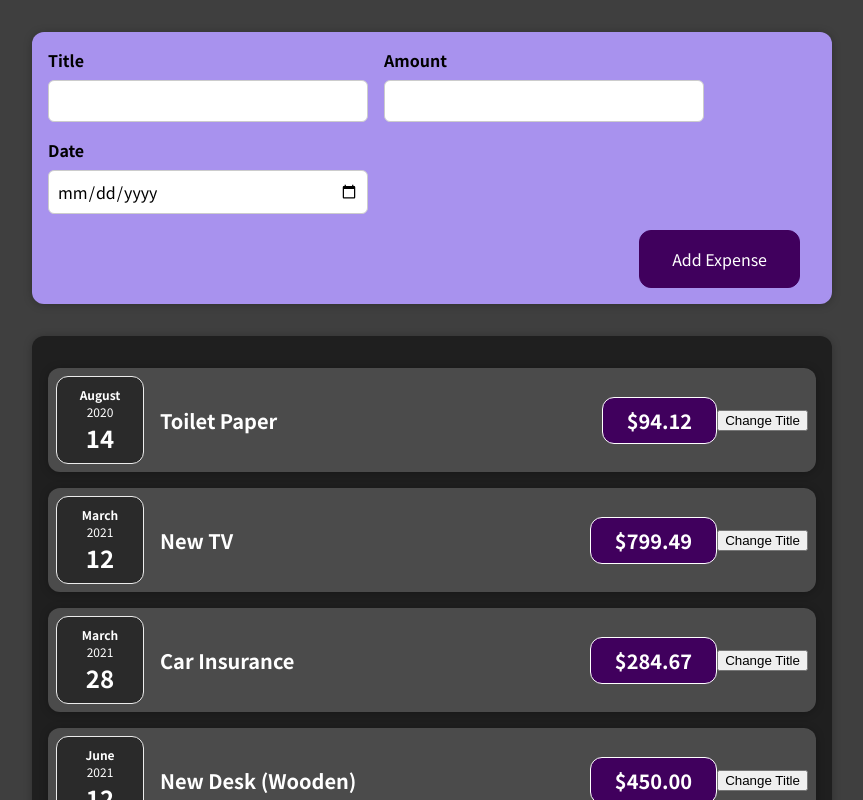
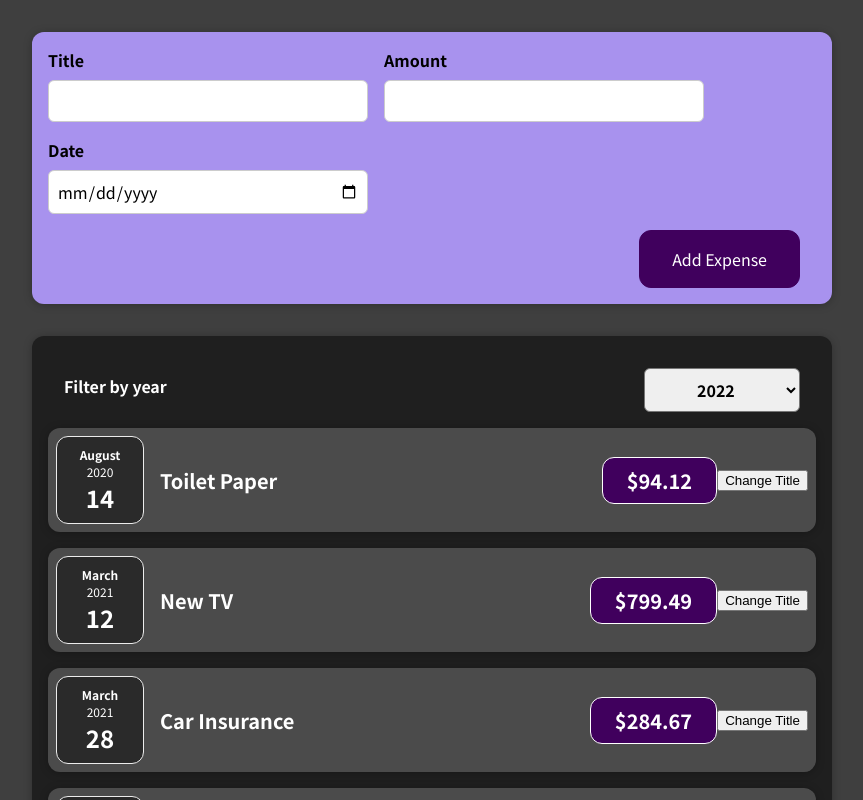
Before and after one commit to DavidAGullo/react-learning-project, a React (Create React App) app: page / in a window 1280 px wide. Shown: the top 800 px of the page, without its empty margins (208-1071 px from the left). Built offline with nearby package versions, Linux system fonts and the light colour scheme.

Commit message:
ExpenseFilter.js Added

```diff
--- a/src/components/Expenses/Expense.js
+++ b/src/components/Expenses/Expense.js
@@ -1,15 +1,23 @@
 import ExpenseItem from "./ExpenseItem"
 import Card from "../UI/Card"
 import './Expense.css';
+import ExpensesFilter from "./ExpenseFilter";
 
 function Expense(props) {
+    const filterChangeHandler = (selectedYear) => {
+        console.log(selectedYear);
+    }
+
     return (
+        <div>
             <Card className='expenses'>
+                <ExpensesFilter onFilterChange={filterChangeHandler}/>
                 <ExpenseItem title={props.expenses[0].title} amount={props.expenses[0].amount} date={props.expenses[0].date}></ExpenseItem>
                 <ExpenseItem title={props.expenses[1].title} amount={props.expenses[1].amount} date={props.expenses[1].date}></ExpenseItem>
                 <ExpenseItem title={props.expenses[2].title} amount={props.expenses[2].amount} date={props.expenses[2].date}></ExpenseItem>
                 <ExpenseItem title={props.expenses[3].title} amount={props.expenses[3].amount} date={props.expenses[3].date}></ExpenseItem>
             </Card>
+        </div>
     )
 }
 
--- /dev/null
+++ b/src/components/Expenses/ExpenseFilter.css
@@ -0,0 +1,24 @@
+.expenses-filter {
+    color: white;
+    padding: 0 1rem;
+}
+
+.expenses-filter__control {
+  display: flex;
+  width: 100%;
+  align-items: center;
+  justify-content: space-between;
+  margin: 1rem 0;
+}
+
+.expenses-filter label {
+  font-weight: bold;
+  margin-bottom: 0.5rem;
+}
+
+.expenses-filter select {
+  font: inherit;
+  padding: 0.5rem 3rem;
+  font-weight: bold;
+  border-radius: 6px;
+}
--- /dev/null
+++ b/src/components/Expenses/ExpenseFilter.js
@@ -0,0 +1,28 @@
+import React, { useState } from "react";
+
+import './ExpenseFilter.css';
+
+const ExpensesFilter = (props) => {
+  // eslint-disable-next-line no-unused-vars
+  const [enteredYear, setEnteredYear] = useState('');
+  const dropdownChangeHandler = (event) => {
+    setEnteredYear(event.target.value);
+    props.onFilterChange(event.target.value);
+  };
+
+  return (
+    <div className='expenses-filter'>
+      <div className='expenses-filter__control'>
+        <label>Filter by year</label>
+        <select onChange={dropdownChangeHandler}>
+          <option value='2022'>2022</option>
+          <option value='2021'>2021</option>
+          <option value='2020'>2020</option>
+          <option value='2019'>2019</option>
+        </select>
+      </div>
+    </div>
+  );
+};
+
+export default ExpensesFilter;
```
Lines whose indentation alone changed are shown as unchanged.
